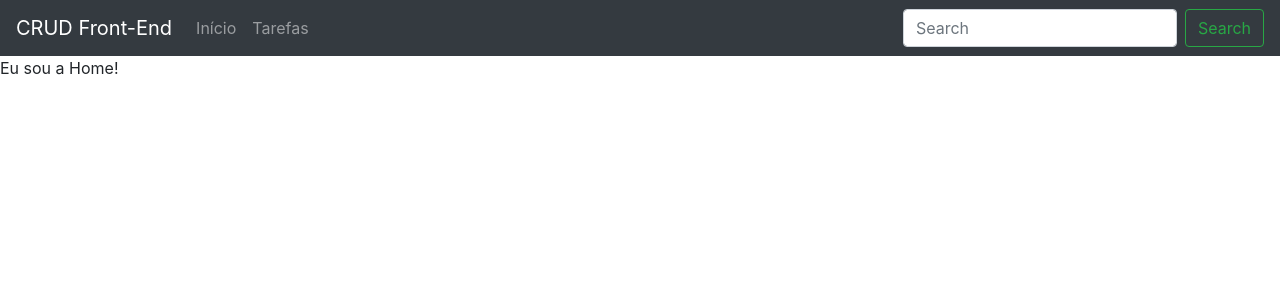
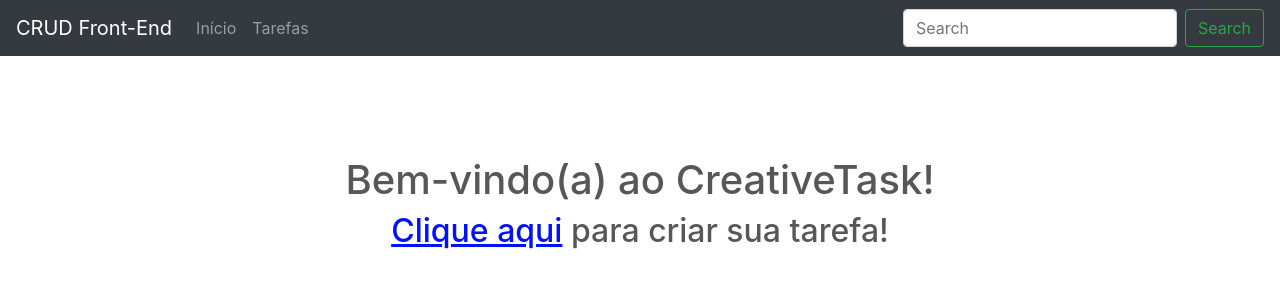
Before and after one commit to Magicianred/crud-frontend, a React (Create React App) app: page / in a window 1280 px wide. Shown: the top 300 px of the page. Built offline with nearby package versions, Linux system fonts and the light colour scheme.

Commit message:
finished home page

```diff
--- a/src/pages/Home/index.tsx
+++ b/src/pages/Home/index.tsx
@@ -1,10 +1,18 @@
 import React from 'react'
+import { useHistory } from 'react-router-dom';
 import { HomePage } from './styles';
 
 const Home: React.FC = () => {
+  const history = useHistory()
+
+  const goToCreateTask = async () => {
+    history.push('/cadastro')
+  }
+
   return (
     <HomePage>
-      Eu sou a Home!
+      <h1>Bem-vindo(a) ao CreativeTask!</h1>
+      <h2><u onClick={goToCreateTask}>Clique aqui</u> para criar sua tarefa!</h2>
     </HomePage>
   )
 }
--- a/src/pages/Home/styles.ts
+++ b/src/pages/Home/styles.ts
@@ -1,5 +1,13 @@
 import styled from 'styled-components';
 
 export const HomePage = styled.div`
-
+  text-align: center;
+  padding-top: 100px;
+  color: #575757;
+  h2 {
+    u {
+      cursor: pointer;
+      color: #0011ff;
+    }
+  }
 `
```
